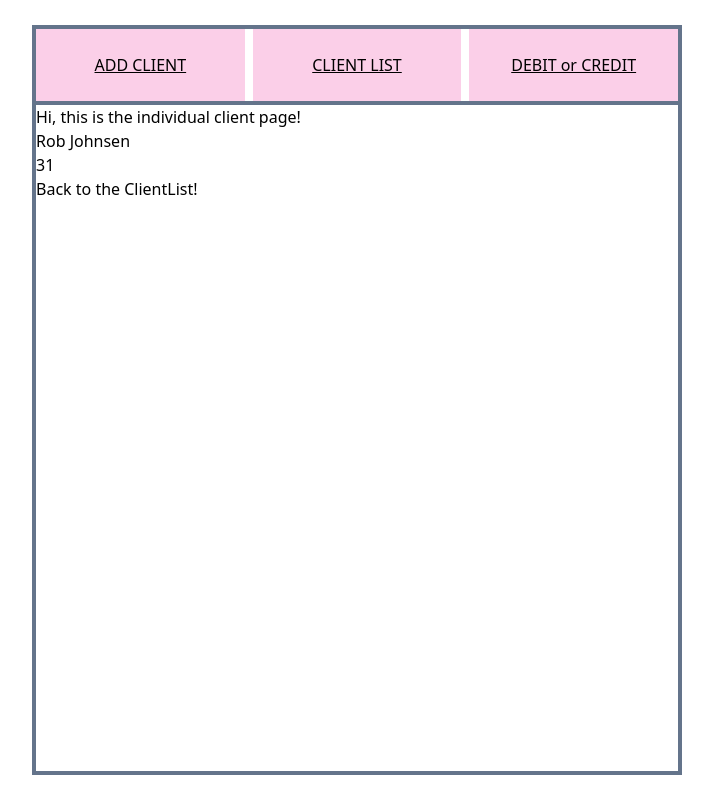
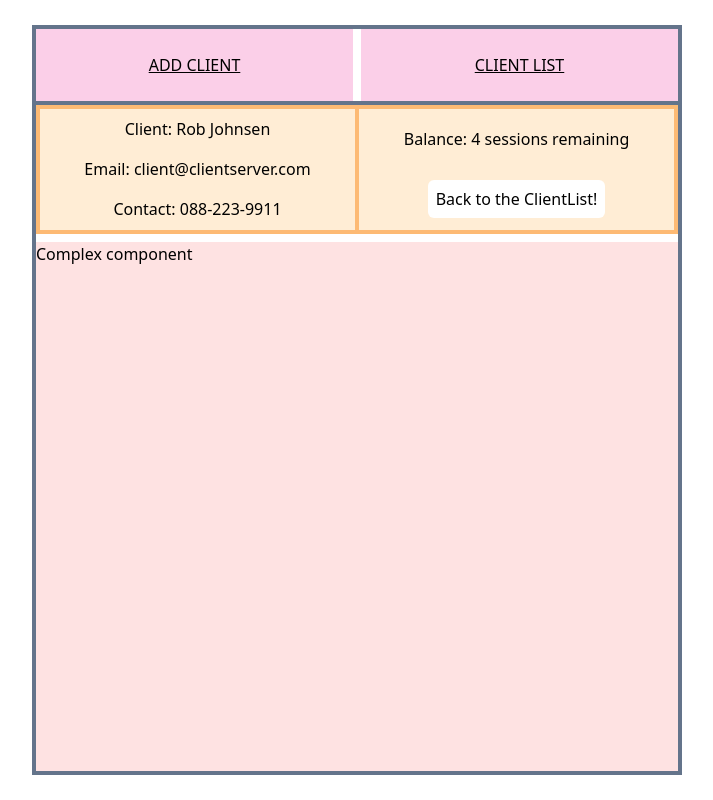
Before and after one commit to RobJJ/client-tracker-firebase, a React (Create React App) app: page /clientList/1 in a window 1280 px wide. Shown: the whole page, without its empty margins (283-996 px from the left). Built offline with nearby package versions, Linux system fonts and the light colour scheme.

Commit message:
Style changes, two tab system

```diff
--- a/src/ActiveClient/ActiveClient-component.jsx
+++ b/src/ActiveClient/ActiveClient-component.jsx
@@ -8,13 +8,25 @@ const ActiveClient = () => {
   const client = data.find((client) => client.id === clientId);
   //
   return (
-    <div className="bg-white w-full h-full">
-      <h2>Hi, this is the individual client page!</h2>
-      <h2>{client.name}</h2>
-      <p>{client.age}</p>
-      <Link to="/clientList">Back to the ClientList!</Link>
+    <div className="bg-white w-full h-full flex flex-col gap-2">
+      <div className="bg-orange-300 w-full h-40 flex p-1 gap-1">
+        <div className="bg-orange-100 w-1/2 flex flex-col justify-around text-center">
+          <h2 className="">Client: {client.name}</h2>
+          <p className="">Email: client@clientserver.com</p>
+          <p className="">Contact: 088-223-9911</p>
+        </div>
+        <div className="bg-orange-100 w-1/2 flex flex-col justify-around text-center">
+          <p className="">Balance: 4 sessions remaining</p>
+          <div>
+            <Link to="/clientList" className="bg-white p-2 rounded-md">
+              Back to the ClientList!
+            </Link>
+          </div>
+        </div>
+      </div>
+
+      <div className="bg-red-100 h-full w-full">Complex component</div>
     </div>
   );
 };
-
 export default ActiveClient;
--- a/src/App.js
+++ b/src/App.js
@@ -2,7 +2,7 @@ import { Routes, Route } from "react-router-dom";
 // Components
 import AppLayout from "./Routes/AppLayout/AppLayout-component";
 import ClientList from "./ClientList/ClientList-component";
-import DebitCredit from "./DebitCredit/DebitCredit-component";
+// import DebitCredit from "./DebitCredit/DebitCredit-component";
 import AddClient from "./AddClient/AddClient-component";
 import Home from "./Home/Home-component";
 import ActiveClient from "./ActiveClient/ActiveClient-component";
@@ -15,10 +15,10 @@ function App() {
         <Route path="clientList" element={<ClientList />} />
         <Route path="clientList/:clientId" element={<ActiveClient />} />
         <Route path="addClient" element={<AddClient />} />
-        <Route path="debitCredit" element={<DebitCredit />} />
       </Route>
     </Routes>
   );
 }
 
 export default App;
+// <Route path="debitCredit" element={<DebitCredit />} />;
--- a/src/ClientList/ClientList-component.jsx
+++ b/src/ClientList/ClientList-component.jsx
@@ -1,12 +1,36 @@
-import React from "react";
+import React, { useState, useEffect } from "react";
 import { Link, Outlet } from "react-router-dom";
 import data from "../ClientData/ClientData-component";
+// import Select from "react-select";
 //
 const ClientList = () => {
+  //
+  const [filteredClients, setFilteredClients] = useState(data);
+  const [searchedLetters, setSearchedLetters] = useState("");
+  //
+  useEffect(() => {
+    const filter = data.filter((client) =>
+      client.name.toLowerCase().includes(searchedLetters.toLowerCase())
+    );
+    setFilteredClients(filter);
+  }, [searchedLetters]);
+
+  // };
   return (
     <div className="bg-white w-full h-full flex flex-col gap-1">
-      {data.map((client) => {
-        console.log(client.id);
+      <div className="bg-green-500 h-10 mt-1 p-1">
+        <input
+          type="search"
+          placeholder="Search for client..."
+          className="w-full h-full rounded p-2"
+          value={searchedLetters}
+          onChange={(e) => {
+            setSearchedLetters(e.target.value);
+          }}
+        />
+      </div>
+      <div className="flex flex-col gap-1">
+        {filteredClients.map((client) => {
           return (
             <Link
               key={client.id}
@@ -19,6 +43,7 @@ const ClientList = () => {
           );
         })}
       </div>
+    </div>
   );
 };
 
--- a/src/Navbar/Navbar.js
+++ b/src/Navbar/Navbar.js
@@ -7,21 +7,15 @@ const NAVBAR = () => {
     <div className="bg-white w-full h-20 flex gap-2">
       <Link
         to="addClient"
-        className="flex justify-center items-center w-1/3 h-full bg-pink-200 underline"
+        className="flex justify-center items-center w-1/2 h-full bg-pink-200 underline"
       >
         <h2>ADD CLIENT</h2>
       </Link>
       <Link
         to="clientList"
-        className="flex justify-center items-center w-1/3 h-full bg-pink-200 underline"
+        className="flex justify-center items-center w-1/2 h-full bg-pink-200 underline"
       >
         <h2>CLIENT LIST</h2>
-      </Link>
-      <Link
-        to="debitCredit"
-        className="flex justify-center items-center w-1/3 h-full bg-pink-200 underline"
-      >
-        <h2>DEBIT or CREDIT</h2>
       </Link>
     </div>
   );
```
Lines whose indentation alone changed are shown as unchanged.
